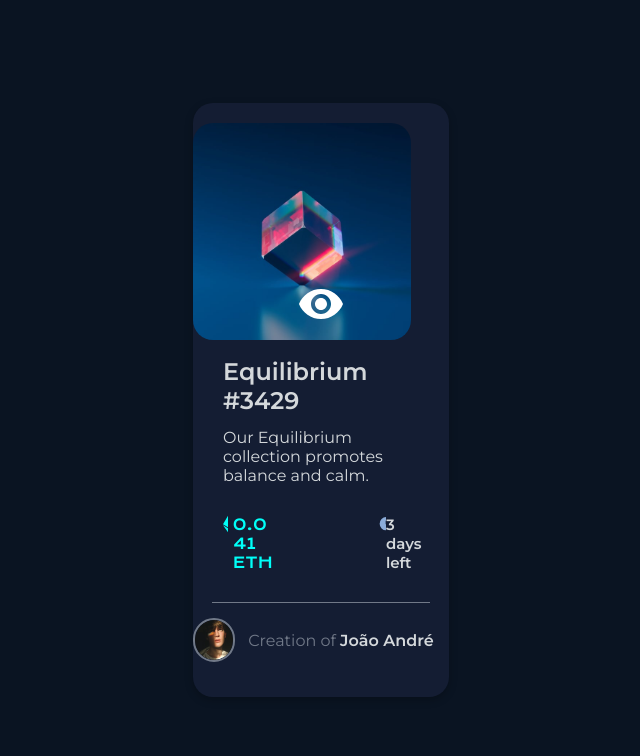
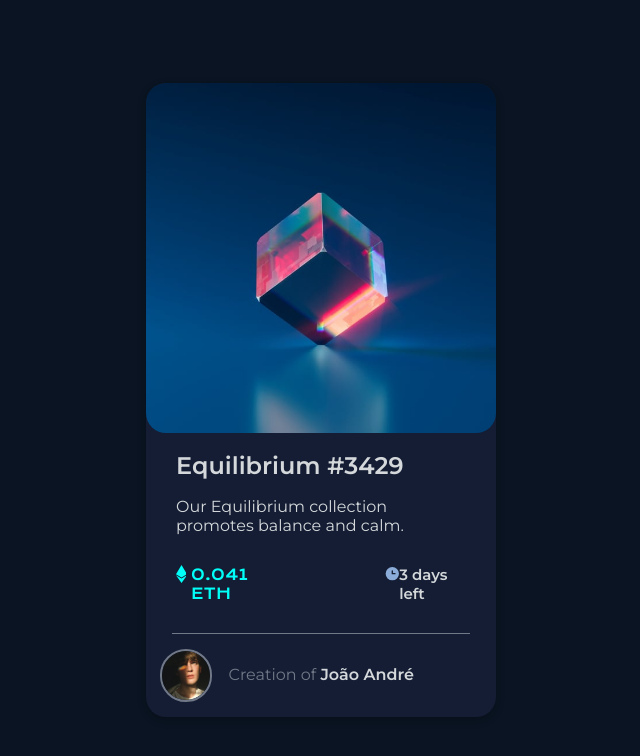
Before and after one commit to JoaoAndreBjordao/NFT, a plain HTML site: page index.html in a window 1280 px wide. Shown: the whole page, without its empty margins (319-959 px from the left). Drawn offline with nearby package versions, Linux system fonts and the light colour scheme.

Commit message:
Update style.css

```diff
--- a/css/style.css
+++ b/css/style.css
@@ -20,15 +20,14 @@ body{
     display: flex;
     align-items: center;
     justify-content: center;
-    height: 100vh;
+    min-height: 100vh;
     word-break: break-word;
 }
 
 .conteiner{
     background-color: var(--cor-card);
     border-radius: 20px;
-    width:20%;
-    padding: 20px 0;
+  max-width: 350px;
     box-shadow: rgba(0, 0, 0, 0.24) 0px 3px 8px;
     display: flex;
     flex-direction: column;
@@ -39,15 +38,32 @@ body{
     display: flex;
     justify-content: center;
 }
-.olho_icone{
-    position: absolute;
-    top: 35%;
+
+.image-wrapper {
+  position: relative;
+  border-radius: 20px;
+  overflow: hidden;
 }
 
+.Imagem__Card{
+  width:100%;
+  display: block;
+}
 
-.Imagem__Card{
-    width: 85%;
-    border-radius: 20px;
+.overlay {
+  position: absolute;
+  background: #0080805c;
+  top: 0;
+  left: 0;
+  right: 0;
+  bottom: 0;
+  display: grid;
+  place-items: center;
+  display: none;
+}
+
+.image-wrapper:hover .overlay {
+  display: grid;
 }
 
 .Card__titulo{
```
